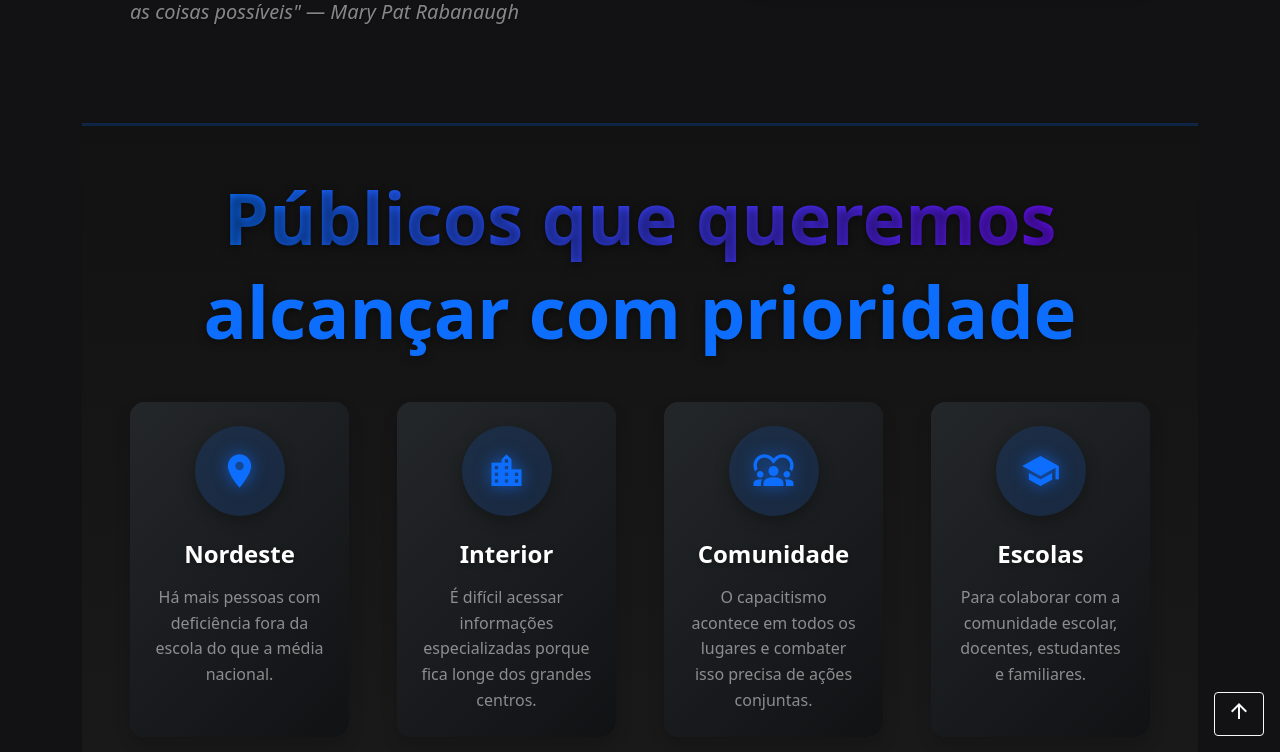
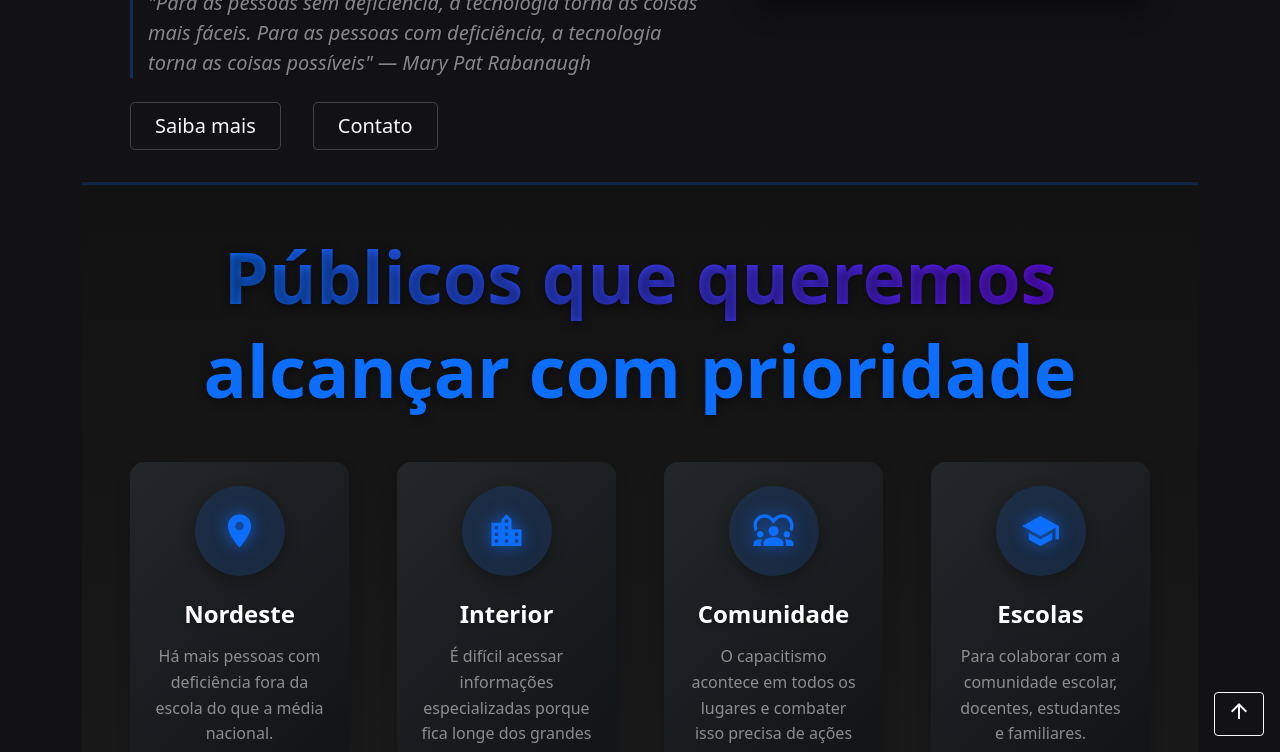
Before and after one commit to Loui77BA/pcd-na-escola, a Jekyll site: the page built from index.md, in a window 1280 px wide and 900 px high, scrolled down 350 px, cut to the strip 148-900 px from the top of the window. Built offline with Jekyll 4.4.1, drawn with Linux system fonts in a browser that asks for light colours; nearby versions of some CDN libraries.

Commit message:
Cria página de contato, faz melhorias de acessibilidade e melhora a visibilidade no index

```diff
--- a/_includes/figure.html
+++ b/_includes/figure.html
@@ -17,9 +17,7 @@
       </div>
     </div>
 
-    <div class="sr-only">
-      {{ include.alt }}
-    </div>
+    <span class="visually-hidden">Descrição da imagem: {{ include.alt }}</span>
 
     <div class="figure-decoration position-absolute bottom-0 start-50 translate-middle-x" style="bottom: -10px;" aria-hidden="true">
       <div class="bg-primary rounded-pill shadow-sm" style="width: 60px; height: 4px; opacity: 0.6;"></div>
--- a/index.md
+++ b/index.md
@@ -4,17 +4,21 @@ title: "Página Inicial"
 permalink: /
 description: "O PcD na Escola é um projeto que visa promover a educação e tecnologia para todas as pessoas, com foco na acessibilidade e inclusão de pessoas com deficiência."
 ---
-<header class="py-5" role="banner" style="background: linear-gradient(145deg, #121215, #121215); border-bottom: 3px solid rgba(13,110,253,0.2);">
+<header class="py-3" role="banner" style="background: linear-gradient(145deg, #121215, #121215); border-bottom: 3px solid rgba(13,110,253,0.2);">
     <div class="container px-5">
         <div class="row gx-5 align-items-center justify-content-center">
             <div class="col-lg-8 col-xl-7 col-xxl-6">
-                <div class="my-5 text-center text-xl-start">
-                    <h1 class="display-3 fw-bold text-white mb-4" style="text-shadow: 0 1px 3px rgba(0,0,0,0.3);">
+                <div class="my-3 text-center text-xl-start">
+                    <h1 class="display-2 fw-bold text-white mb-4" style="text-shadow: 0 1px 3px rgba(0,0,0,0.3);">
                         <span style="color: #2e8cff; display: block;">Educação e tecnologia para todas as pessoas</span>
                     </h1>
-                    <p class="lead fw-normal text-white-50 mb-4" style="font-style: italic; text-shadow: 0 1px 2px rgba(0,0,0,0.3);">
+                    <p class="lead fw-normal text-white-50 mb-4" style="font-style: italic; text-shadow: 0 1px 2px rgba(0,0,0,0.3);  border-left: 3px solid rgba(13,110,253,0.3); padding-left: 15px;">
                         "Para as pessoas sem deficiência, a tecnologia torna as coisas mais fáceis. Para as pessoas com deficiência, a tecnologia torna as coisas possíveis" — Mary Pat Rabanaugh
                     </p>
+                    <div class="d-grid gap-3 d-sm-flex justify-content-sm-center justify-content-xl-start">
+                        <a class="btn btn-outline-light btn-lg px-4 me-sm-3" href="#target-audiences" role="button" style="border-color: rgba(255,255,255,0.2);">Saiba mais</a>
+                        <a class="btn btn-outline-light btn-lg px-4" href="/contato" role="button" style="border-color: rgba(255,255,255,0.2);">Contato</a>
+                    </div>
                 </div>
             </div>
             <div class="col-xl-5 col-xxl-6 text-center" title="video">
```
Also changed, not shown: about.md (deleted, +0 -8 lines), contato.md (added, +9 -0 lines).
